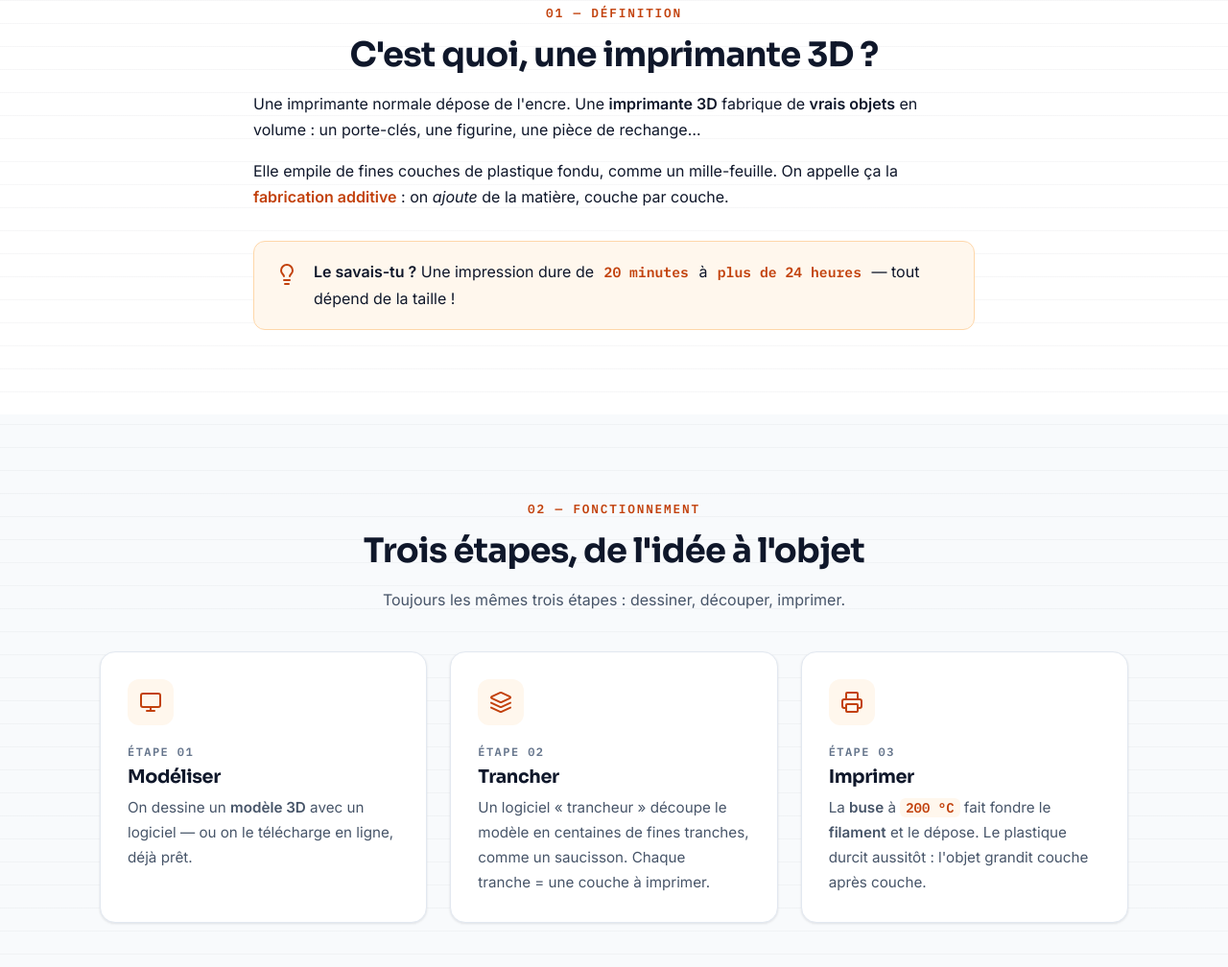
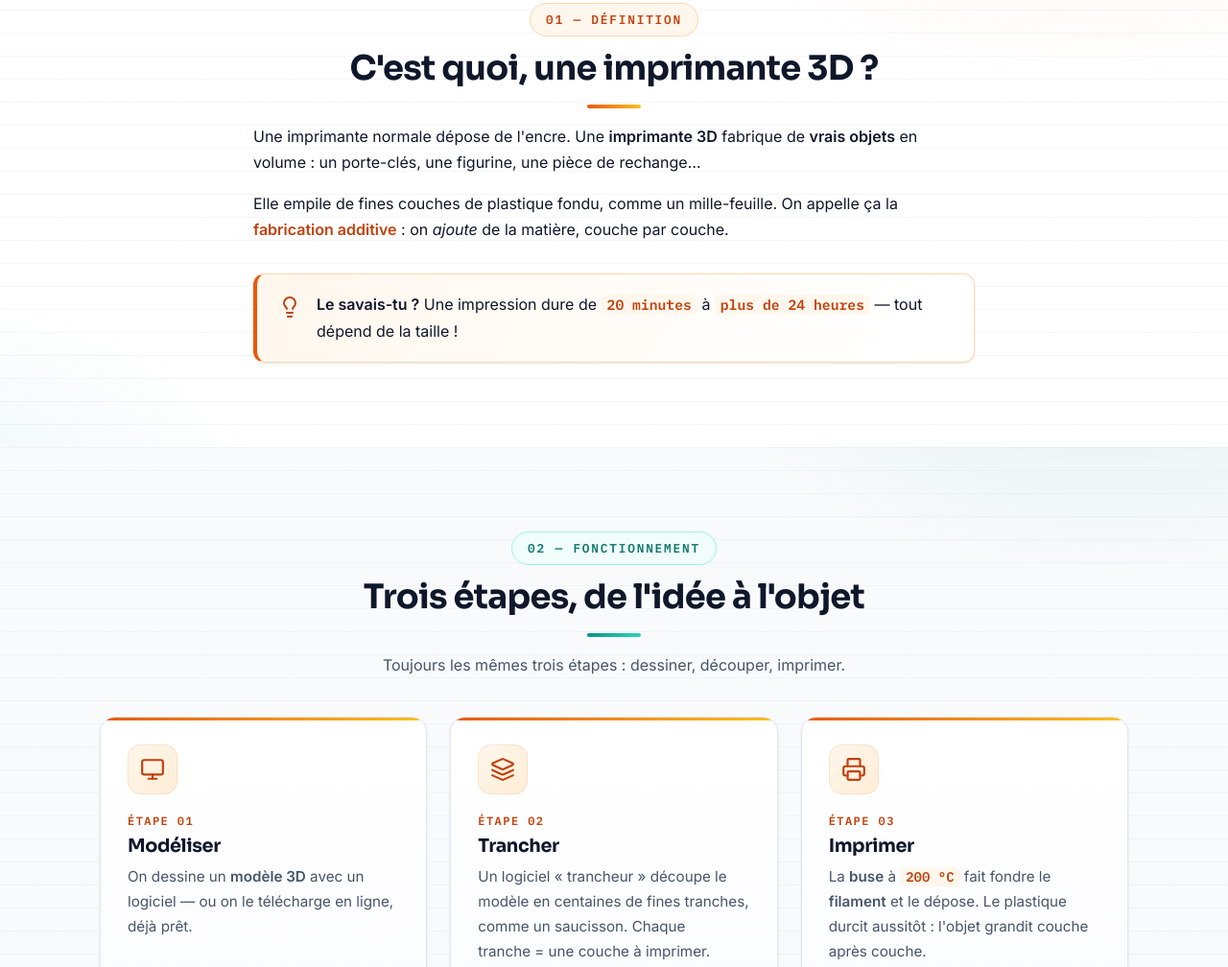
Before and after one commit to marcrsfeir-commits/comment-fonctionne-imprimante-3d, a plain HTML site: page index.html in a window 1280 px wide. Shown: the part 856-1864 px from the top of the page at 96% size. Drawn offline with Linux system fonts and the light colour scheme.

Commit message:
feat: enrichir le design des sections claires (halos de marque, en-têtes, cartes, panneaux)

```diff
--- a/style.css
+++ b/style.css
@@ -451,19 +451,68 @@ p { margin: 0 0 16px; }
 
 .section-alt { background: rgba(248, 250, 252, 0.86); }
 
+/* Ambiance des sections claires : halos de marque très doux superposés
+   aux fines « lignes de couche » qui rappellent l'impression 3D.
+   Les halos s'inversent sur les sections alternées pour créer du rythme. */
 .section::before {
     content: "";
     position: absolute;
     inset: 0;
     z-index: 0;
     pointer-events: none;
-    background: repeating-linear-gradient(
-        0deg,
-        transparent 0 23px,
-        rgba(15, 23, 42, 0.035) 23px 24px);
+    background:
+        radial-gradient(640px 340px at 88% -8%, rgba(234, 88, 12, 0.08), transparent 62%),
+        radial-gradient(560px 320px at -6% 108%, rgba(13, 148, 136, 0.07), transparent 62%),
+        repeating-linear-gradient(0deg, transparent 0 23px, rgba(15, 23, 42, 0.035) 23px 24px);
+}
+
+.section-alt::before {
+    background:
+        radial-gradient(640px 340px at 90% -8%, rgba(13, 148, 136, 0.08), transparent 62%),
+        radial-gradient(560px 320px at -6% 108%, rgba(234, 88, 12, 0.07), transparent 62%),
+        repeating-linear-gradient(0deg, transparent 0 23px, rgba(15, 23, 42, 0.03) 23px 24px);
 }
 
 .section > .container { position: relative; z-index: 1; }
+
+/* En-tête de section : « eyebrow » en pastille + accent dégradé sous le titre */
+.section .eyebrow.centre {
+    width: fit-content;
+    margin-left: auto;
+    margin-right: auto;
+    padding: 6px 16px;
+    border-radius: 999px;
+    background: var(--primaire-pale);
+    border: 1px solid #fed7aa;
+    color: var(--primaire-fort);
+}
+
+.section-alt .eyebrow.centre {
+    background: var(--sarcelle-pale);
+    border-color: #99f6e4;
+    color: var(--sarcelle-fonce);
+}
+
+.section h2.centre {
+    position: relative;
+    padding-bottom: 20px;
+}
+
+.section h2.centre::after {
+    content: "";
+    position: absolute;
+    left: 50%;
+    bottom: 0;
+    transform: translateX(-50%);
+    width: 56px;
+    height: 4px;
+    border-radius: 999px;
+    background: linear-gradient(90deg, var(--primaire), #fbbf24);
+}
+
+.section-alt h2.centre::after {
+    background: linear-gradient(90deg, var(--sarcelle), #2dd4bf);
+}
 
 /* =====================================================
    Cartes
@@ -483,17 +532,35 @@ p { margin: 0 0 16px; }
 }
 
 .card {
-    background: var(--surface);
+    position: relative;
+    overflow: hidden;
+    background: linear-gradient(180deg, #ffffff 0%, #fbfcfe 100%);
     border: 1px solid var(--bordure);
     border-radius: var(--rayon-g);
     padding: 28px;
     box-shadow: var(--ombre-1);
-    transition: transform var(--transition), box-shadow var(--transition);
+    transition: transform var(--transition), box-shadow var(--transition), border-color var(--transition);
+}
+
+/* Liseré dégradé en haut de carte — rappel d'une couche déposée */
+.card::before {
+    content: "";
+    position: absolute;
+    top: 0;
+    left: 0;
+    right: 0;
+    height: 3px;
+    background: linear-gradient(90deg, var(--primaire), #fbbf24);
+}
+
+.card-compacte::before {
+    background: linear-gradient(90deg, var(--sarcelle), #2dd4bf);
 }
 
 .card:hover {
-    transform: translateY(-4px);
+    transform: translateY(-6px);
     box-shadow: var(--ombre-2);
+    border-color: #cbd5e1;
 }
 
 .card p:last-child { margin-bottom: 0; color: var(--encre-douce); font-size: 0.95rem; }
@@ -502,19 +569,24 @@ p { margin: 0 0 16px; }
     display: inline-flex;
     align-items: center;
     justify-content: center;
-    width: 48px;
-    height: 48px;
-    border-radius: 12px;
-    background: var(--primaire-pale);
+    width: 52px;
+    height: 52px;
+    border-radius: 14px;
+    background: linear-gradient(135deg, var(--primaire-pale), #ffedd5);
     color: var(--primaire-fort);
+    box-shadow: inset 0 0 0 1px rgba(234, 88, 12, 0.12);
     margin-bottom: 18px;
+    transition: transform var(--transition);
 }
 
-.card-icon svg { width: 24px; height: 24px; }
+.card:hover .card-icon { transform: scale(1.08) rotate(-3deg); }
+
+.card-icon svg { width: 26px; height: 26px; }
 
 .card-icon-teal {
-    background: var(--sarcelle-pale);
+    background: linear-gradient(135deg, var(--sarcelle-pale), #ccfbf1);
     color: var(--sarcelle-fonce);
+    box-shadow: inset 0 0 0 1px rgba(13, 148, 136, 0.12);
 }
 
 .card-step {
@@ -523,7 +595,7 @@ p { margin: 0 0 16px; }
     font-weight: 600;
     text-transform: uppercase;
     letter-spacing: 0.12em;
-    color: var(--encre-legere);
+    color: var(--primaire-fort);
     margin-bottom: 4px;
 }
 
@@ -537,11 +609,13 @@ p { margin: 0 0 16px; }
     display: flex;
     gap: 16px;
     align-items: flex-start;
-    background: var(--primaire-pale);
+    background: linear-gradient(120deg, var(--primaire-pale) 0%, #ffffff 92%);
     border: 1px solid #fed7aa;
+    border-left: 4px solid var(--primaire);
     border-radius: var(--rayon);
     padding: 18px 22px;
     margin-top: 32px;
+    box-shadow: var(--ombre-1);
 }
 
 .callout-icon {
@@ -556,11 +630,11 @@ p { margin: 0 0 16px; }
 
 .diagramme {
     margin: 0;
-    background: var(--surface);
+    background: linear-gradient(180deg, #ffffff 0%, #f8fafc 100%);
     border: 1px solid var(--bordure);
     border-radius: var(--rayon-g);
     padding: 28px;
-    box-shadow: var(--ombre-1);
+    box-shadow: var(--ombre-2);
     text-align: center;
 }
 
@@ -574,6 +648,7 @@ p { margin: 0 0 16px; }
 }
 
 .citation {
+    position: relative;
     text-align: right;                       /* mise en forme : aligné à droite */
     font-family: var(--police-titres);
     font-size: 1.25rem;
@@ -584,6 +659,17 @@ p { margin: 0 0 16px; }
     padding: 8px 24px 8px 0;
     margin: 56px 0 0 auto;
     max-width: 36em;
+}
+
+.citation::before {
+    content: "\201C";
+    position: absolute;
+    top: -0.5em;
+    right: 14px;
+    font-size: 4.5rem;
+    line-height: 1;
+    color: rgba(234, 88, 12, 0.16);
+    pointer-events: none;
 }
 
 .citation cite {
@@ -616,7 +702,7 @@ p { margin: 0 0 16px; }
     background: var(--surface);
     border: 1px solid var(--bordure);
     border-radius: var(--rayon-g);
-    box-shadow: var(--ombre-1);
+    box-shadow: var(--ombre-2);
     overflow-x: auto;
 }
 
@@ -657,6 +743,7 @@ tbody th {
     font-weight: 700;
     color: var(--primaire-fort);
     white-space: nowrap;
+    box-shadow: inset 3px 0 0 var(--primaire);
 }
 
 tbody td { color: var(--encre-douce); }
@@ -737,11 +824,11 @@ tbody tr:hover { background: var(--fond); }
    ===================================================== */
 
 .simulateur-carte {
-    background: var(--surface);
+    background: linear-gradient(180deg, #ffffff 0%, #f8fafc 100%);
     border: 1px solid var(--bordure);
     border-radius: var(--rayon-g);
     padding: 24px;
-    box-shadow: var(--ombre-1);
+    box-shadow: var(--ombre-2);
 }
 
 #canvas-impression {
@@ -839,12 +926,17 @@ tbody tr:hover { background: var(--fond); }
 .liste-sources li {
     background: var(--surface);
     border: 1px solid var(--bordure);
+    border-left: 3px solid transparent;
     border-radius: var(--rayon);
     padding: 16px 22px;
-    transition: box-shadow var(--transition);
+    transition: box-shadow var(--transition), border-color var(--transition), transform var(--transition);
 }
 
-.liste-sources li:hover { box-shadow: var(--ombre-1); }
+.liste-sources li:hover {
+    box-shadow: var(--ombre-2);
+    border-left-color: var(--primaire);
+    transform: translateX(4px);
+}
 
 .liste-sources a {
     display: inline-flex;
```
